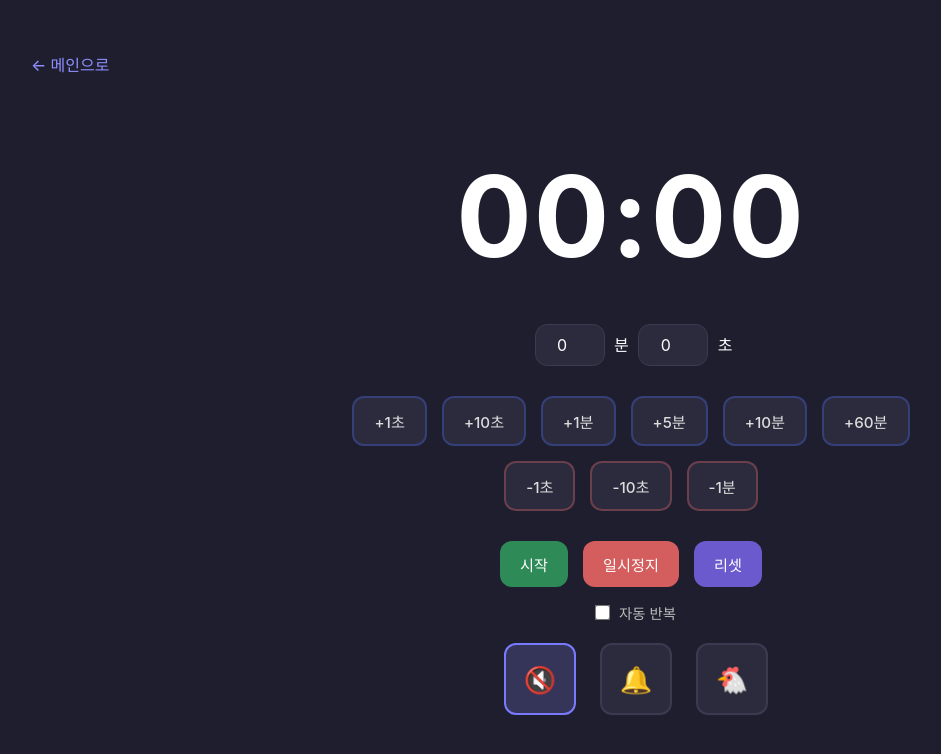
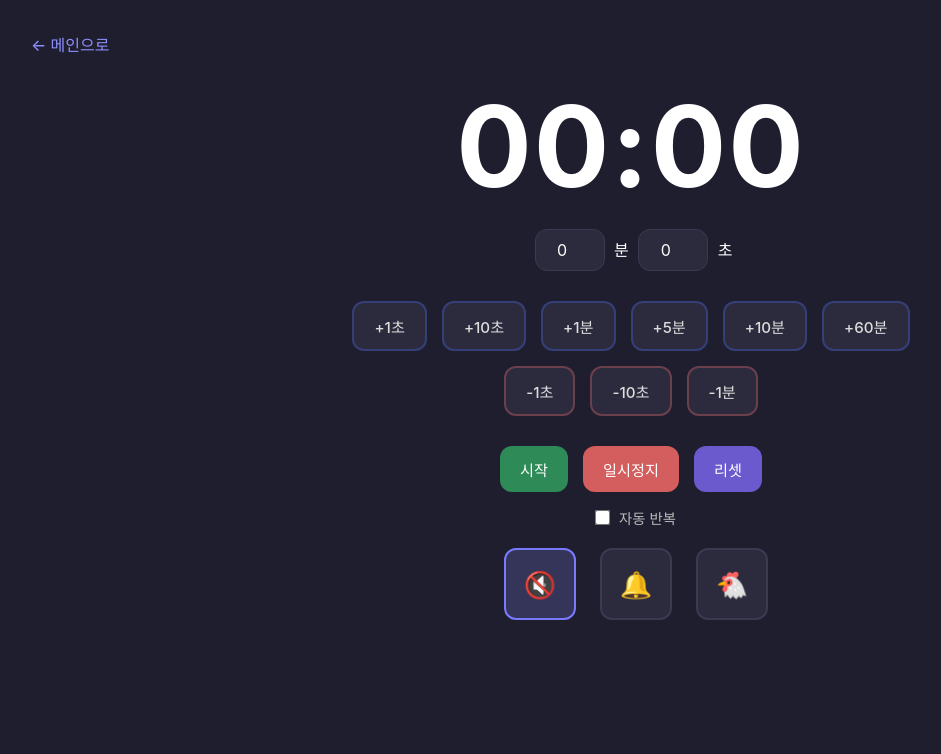
Before and after one commit to pamoworldofficial/pamo_origin, a website: page public/timer.html in a window 1280 px wide. Shown: the whole page, without its empty margins (9-950 px from the left). Drawn offline with Linux system fonts and the light colour scheme.

Commit message:
Add files via upload

```diff
--- a/public/timer.css
+++ b/public/timer.css
@@ -14,7 +14,7 @@ body {
     flex-direction: column;
     align-items: center;
     justify-content: flex-start;
-    padding: 40px 20px;
+    padding: 20px 20px;
 }
 
 /* ===== 헤더 ===== */
@@ -22,7 +22,7 @@ header {
     width: 100%;
     display: flex;
     justify-content: flex-start;
-    margin-bottom: 40px;
+    margin-bottom: 10px;
 }
 
 header button {
@@ -43,7 +43,6 @@ header button:hover {
     font-size: 7rem;
     font-weight: 700;
     text-align: center;
-    margin: 20px 0 40px;
     color: #ffffff;
     letter-spacing: 2px;
 }
@@ -142,6 +141,7 @@ button[data-adjust] {
     justify-content: center;
     gap: 15px;
     margin: 15px 0;
+    flex-wrap: wrap;
 }
 
 .buttons-group {
```
